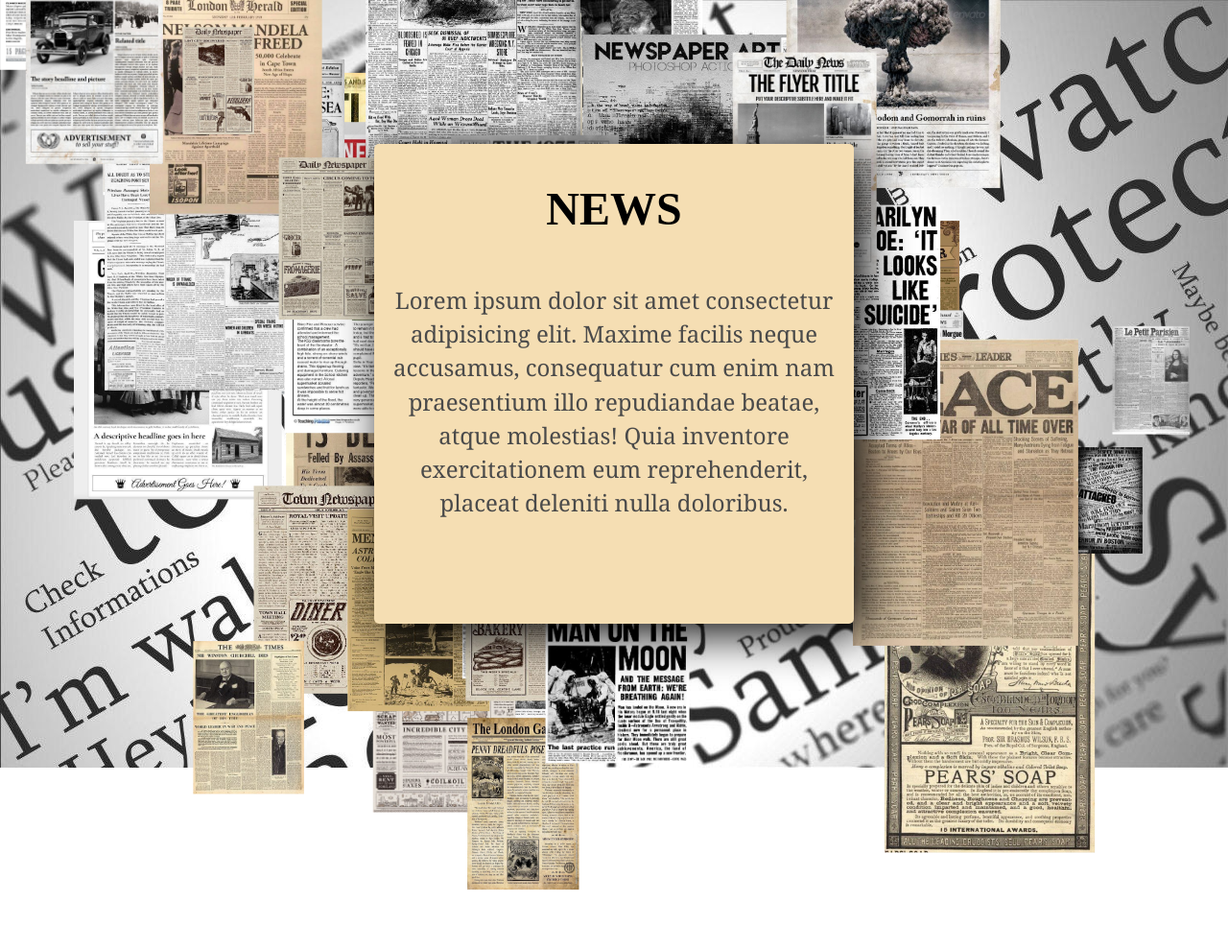
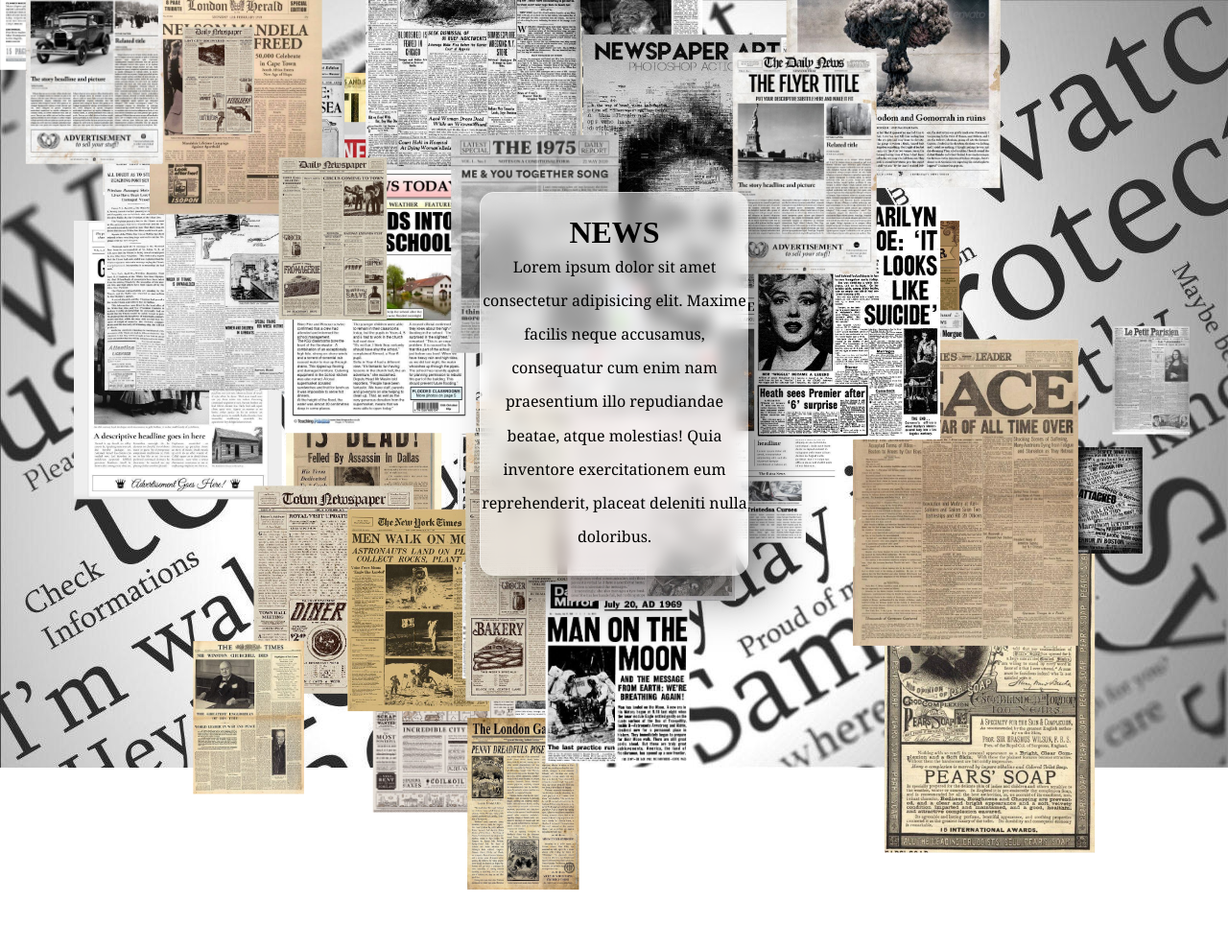
Before and after one commit to 69GliTcH/News, a plain HTML site: page index.html in a window 1280 px wide. Shown: the whole page at 96% size. Drawn offline with Linux system fonts and the light colour scheme.

Commit message:
Update style.css

```diff
--- a/style.css
+++ b/style.css
@@ -25,27 +25,35 @@ body {
     align-items: center;
 }
 .content{
-    height: 500px;
-    width: 500px;
-    background-color: wheat;
+    position: relative;
+    height: 400px;
+    width: 280px;
+    margin: 30px;
+    background: rgba(255, 255, 255, 0.5);
+    overflow: hidden;
+    display: flex;
+    flex-direction: column;
+    justify-content: center;
+    align-items: center;
+    border-top: 1px solid rgba(255, 255, 255, 0.5);
+    border-left: 1px solid rgba(255, 255, 255, 0.5);
+    backdrop-filter: blur(8px);
     z-index: 1;
-    position: absolute;
-    padding: 0;
-    border-radius: 5px;
-    box-shadow: 10px 10px 50px rgba(0, 0, 0, 18);
+    border-radius: 15px;
+    box-shadow: 20px 20px 50px rgba(0, 0, 0, 0.5);
 }
 .content p{
-    font-size: 1.5rem;
-    color: rgb(74, 74, 74);
+    font-size: 1rem;
+    font-weight: 500;
+    color: black;
     text-align: center;
     line-height: 2.2rem;
-    padding: 50px 20px;
     font-family: Georgia, 'Times New Roman', Times, serif;
 }
 h1{
     text-align: center;
-    padding-top: 40px;
-    font-size: 3rem;
+    font-size: 2rem;
+    font-weight: 600;
 }
 .block{
     position: absolute;
@@ -57,7 +65,7 @@ h1{
 
 @media screen and (max-width: 512px){
     .content{
-        width: 350px;
+        width: 320px;
         height: 500px;
     }
     .content p{
```
